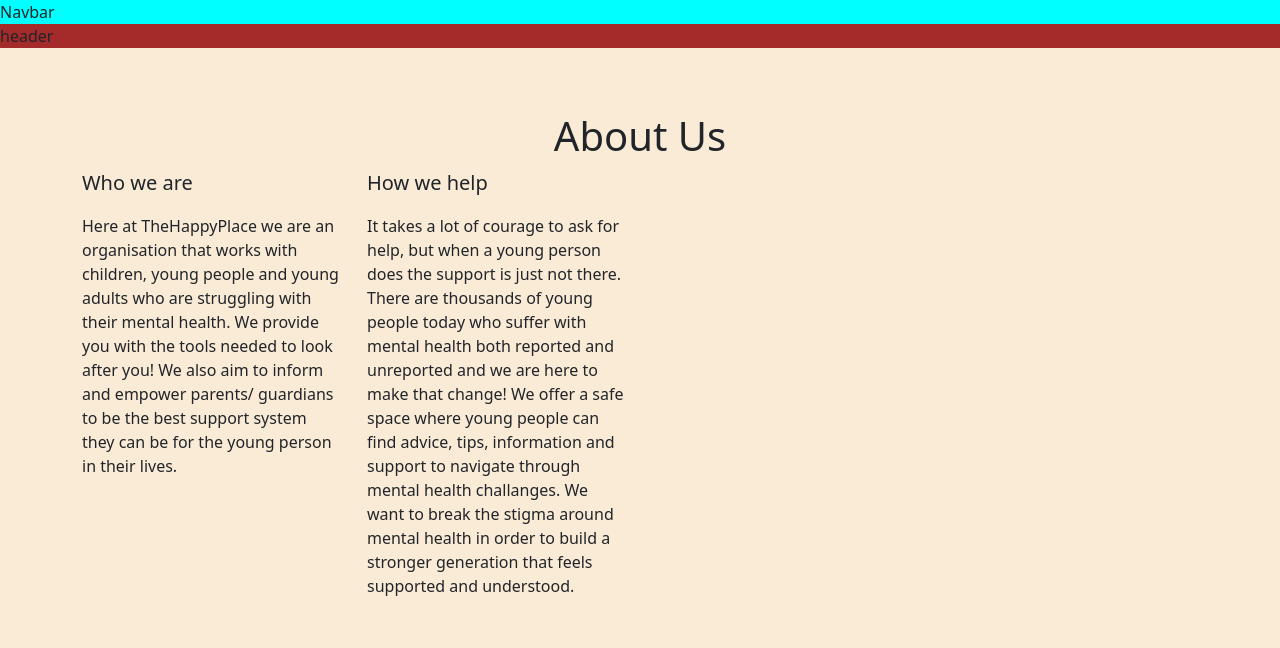
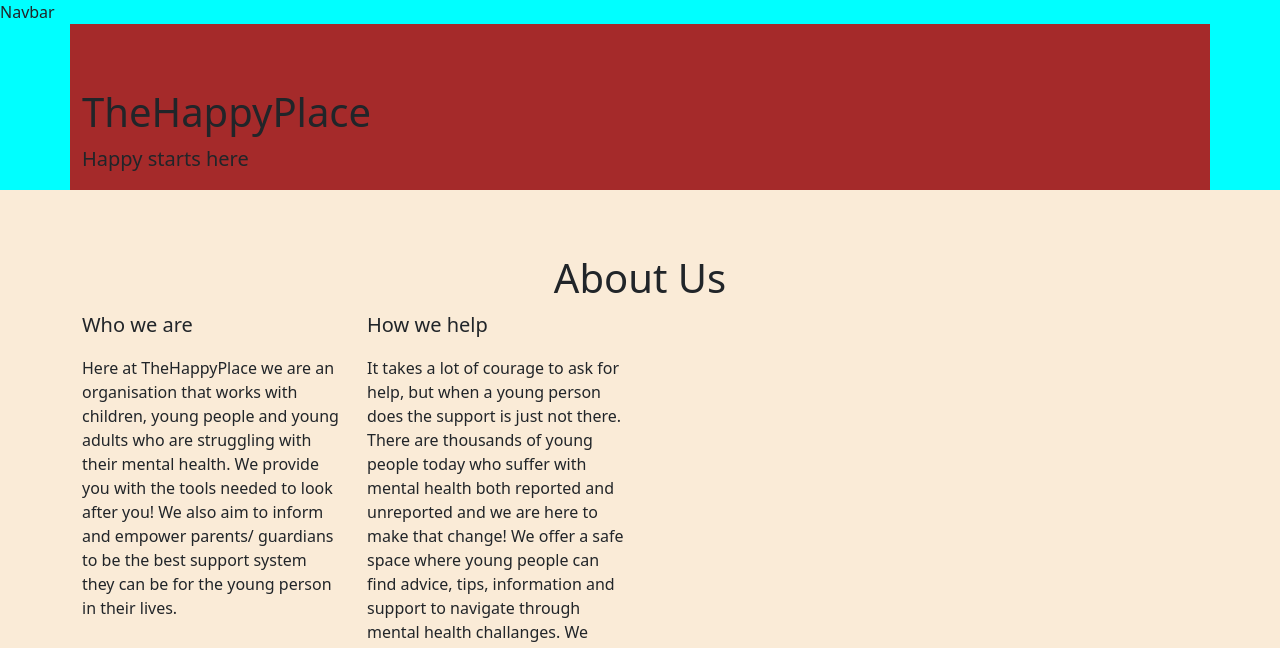
Before and after one commit to LorealCI/the-happy-place, a plain HTML site: page index.html in a window 1280 px wide. Shown: the top 648 px of the page. Drawn offline with nearby package versions, Linux system fonts and the light colour scheme.

Commit message:
add basic header information

```diff
--- a/index.html
+++ b/index.html
@@ -24,8 +24,14 @@
       <div>Navbar</div>
     </nav>
     <!--header-->
-    <header>
-      <div>header</div>
+    <header class="container section">
+      <div class="row">
+        <!--ADD HERO IMAGE-->
+        <div class="col-12 col-xl-6 text-xl-start text-center">
+            <h1>TheHappyPlace</h1>
+            <p class="lead">Happy starts here</p>
+        </div>
+      </div>
     </header>
     <!--main element to hold all main content on the homepage-->
     <main>
```
